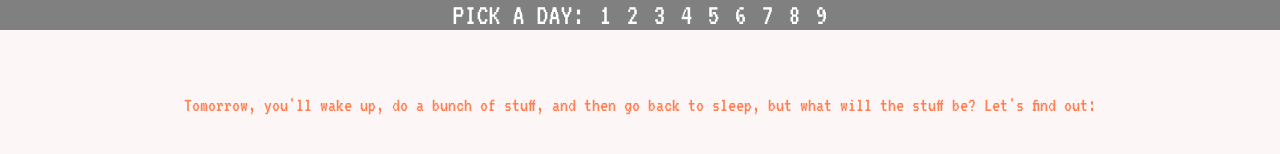
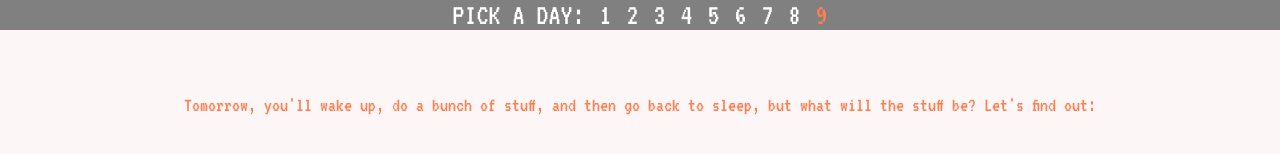
Before and after one commit to lillypiri/30apps30days, a React (Create React App) app: page / in a window 1280 px wide. Shown: the top 154 px of the page. Built offline with nearby package versions, Linux system fonts and the light colour scheme; a web font is replaced by a local one.

Commit message:
refactored index. added animation

```diff
--- a/src/App.css
+++ b/src/App.css
@@ -9,6 +9,9 @@
     }
 }
 
+.active-app {
+    color: coral;
+}
 .app-switcher {
     font-size: 30px;
     text-align: center;
@@ -21,6 +24,7 @@
     display: inline-block;
     padding-left: 15px;
     cursor: pointer;
+    transition: all 0.6s ease;
 }
 
 .footer {
--- a/src/App.js
+++ b/src/App.js
@@ -55,33 +55,13 @@ class App extends Component {
             <div>
                 <div className="app-switcher">
                     Pick a day:
-                    <div className="app-button" onClick={e => this.setState({ current_app: 0 })} >
-                        1
-                    </div>
-                    <div className="app-button" onClick={e => this.setState({ current_app: 1 })} >
-                        2
-                    </div>
-                    <div className="app-button" onClick={e => this.setState({ current_app: 2 })} >
-                        3
-                    </div>
-                    <div className="app-button" onClick={e => this.setState({ current_app: 3 })} >
-                        4
-                    </div>
-                    <div className="app-button" onClick={e => this.setState({ current_app: 4 })} >
-                        5
-                    </div>
-                    <div className="app-button" onClick={e => this.setState ({ current_app: 5})} >
-                        6
-                    </div>
-                    <div className="app-button" onClick={e => this.setState ({ current_app: 6})} >
-                        7
-                    </div>
-                    <div className="app-button" onClick={e => this.setState ({ current_app: 7})}>
-                        8
-                    </div>
-                    <div className="app-button" onClick={e => this.setState ({ current_app: 8})}>
-                        9
-                    </div>
+                    {[0,1,2,3,4,5,6,7,8].map(number => {
+                        return (
+                            <div className={`app-button ${this.state.current_app === number ? "active-app" : "" }`} onClick={e => this.setState({ current_app: number })} >
+                                {number +1}
+                            </div>
+                        )
+                    })}
                 </div>
                 {day}
             </div>
--- a/src/day8.js
+++ b/src/day8.js
@@ -44,9 +44,6 @@ class Eight extends Component {
                 <br />
                 <div className="footer">
                     Fork this on my github <a href="https://github.com/lillypiri/30apps30days">@lillypiri</a>.
-                    <div>
-                        Artwork by <a href="https://lillypiri.com">Lilly Piri</a>.
-                    </div>
                 </div>
             </div>
 
```
